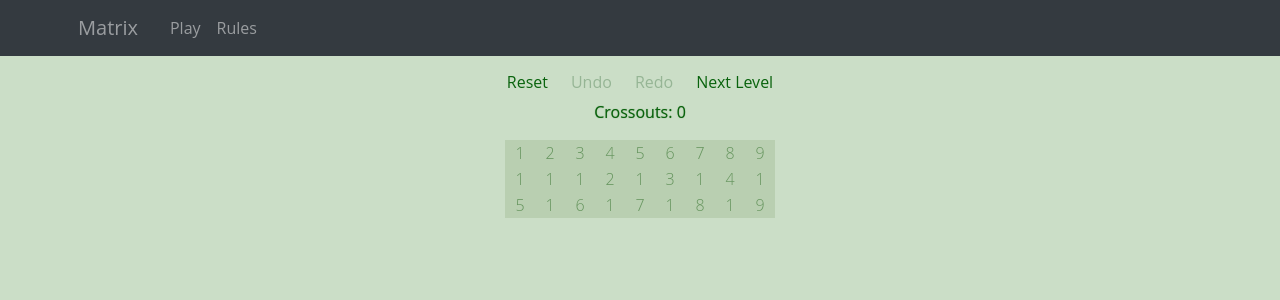
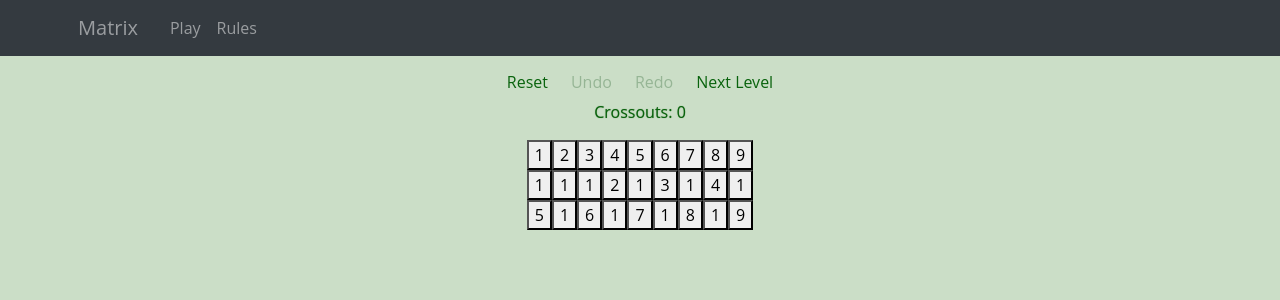
Before and after one commit to OkThought/matrix, a React (Create React App) app: page /game in a window 1280 px wide. Shown: the top 300 px of the page. Built offline with nearby package versions, Linux system fonts and the light colour scheme.

Commit message:
Restructure project hierarchy by function

```diff
--- a/public/index.html
+++ b/public/index.html
@@ -4,7 +4,7 @@
     <meta charset="utf-8">
     <meta name="viewport" content="width=device-width, initial-scale=1, shrink-to-fit=no">
     <!--<link rel="stylesheet" href="https://maxcdn.bootstrapcdn.com/bootstrap/4.0.0/css/bootstrap.min.css" integrity="sha384-Gn5384xqQ1aoWXA+058RXPxPg6fy4IWvTNh0E263XmFcJlSAwiGgFAW/dAiS6JXm" crossorigin="anonymous">-->
-    <title>Matrix</title>
+    <title>GameComponent</title>
   </head>
   <body>
     <noscript>
--- a/src/index.tsx
+++ b/src/index.tsx
@@ -4,9 +4,9 @@ import * as React from 'react';
 import * as ReactDOM from 'react-dom';
 import {BrowserRouter, Link, Route} from "react-router-dom";
 
-import Home from "./components/home";
-import Matrix from "./components/matrix";
-import Rules from "./components/rules";
+import GameComponent from "./modules/game/components/GameComponent";
+import HomeComponent from "./modules/home/components/HomeComponent";
+import Rules from "./modules/rules/components/RulesComponent";
 
 import './styles/styles.sass';
 
@@ -28,8 +28,8 @@ const Index = () => (
         </div>
       </nav>
       <div role="main" className="container">
-        <Route path="/" exact component={Home}/>
-        <Route path="/game/" exact component={Matrix}/>
+        <Route path="/" exact component={HomeComponent}/>
+        <Route path="/game/" exact component={GameComponent}/>
         <Route path="/rules/" exact component={Rules}/>
       </div>
     </div>
--- a/src/components/cell.tsx
+++ b/src/modules/game/components/GameCellComponent.tsx
@@ -8,10 +8,10 @@ interface ICellProps {
   value: string;
 }
 
-class Cell extends Component<ICellProps> {
+class GameCellComponent extends Component<ICellProps> {
   public render() {
     const {selected, crossedOut, onClick, value} = this.props;
-    const buttonClasses = ['Cell'];
+    const buttonClasses = ['GameCellComponent'];
     if (selected) {
       buttonClasses.push('selected');
     }
@@ -29,4 +29,4 @@ class Cell extends Component<ICellProps> {
   }
 }
 
-export default Cell;
+export default GameCellComponent;
--- a/src/components/matrix.tsx
+++ b/src/modules/game/components/GameComponent.tsx
@@ -3,10 +3,10 @@ import {action, computed, observable, observe} from "mobx";
 import {observer} from "mobx-react";
 import * as React from "react";
 
-import Board from "./board";
+import GameFieldComponent from "./GameFieldComponent";
 
 @observer
-class Matrix extends React.Component {
+class GameComponent extends React.Component {
 
   @computed
   private get numbers() {
@@ -113,10 +113,10 @@ class Matrix extends React.Component {
           <p className="scoreText">Crossouts: {this.crossoutsMade}</p>
         </div>
         {/*<div className="overflow-scroll">*/}
-          <Board numbers={this.numbersTable}
-                 previousSelectedNumberRow={this.previousSelectedNumberRow}
-                 previousSelectedNumberCol={this.previousSelectedNumberCol}
-                 onCellClick={(row, col) =>
+          <GameFieldComponent numbers={this.numbersTable}
+                              previousSelectedNumberRow={this.previousSelectedNumberRow}
+                              previousSelectedNumberCol={this.previousSelectedNumberCol}
+                              onCellClick={(row, col) =>
                    this.handleNumberClick(row, col)
                  }/>
         {/*</div>*/}
@@ -245,4 +245,4 @@ function numbersMatch(a?: number, b?: number) {
   return a && b && a + b === BOARD_WIDTH + 1 || a === b;
 }
 
-export default Matrix;
+export default GameComponent;
--- a/src/components/board.tsx
+++ b/src/modules/game/components/GameFieldComponent.tsx
@@ -1,15 +1,15 @@
 import * as React from "react";
 
-import Cell from "./cell";
+import GameCellComponent from "./GameCellComponent";
 
-interface IBoardProps {
+interface GameFieldProps {
   numbers: number[][];
   onCellClick: (row: number, col: number) => void;
   previousSelectedNumberRow?: number;
   previousSelectedNumberCol?: number;
 }
 
-class Board extends React.Component<IBoardProps> {
+class GameFieldComponent extends React.Component<GameFieldProps> {
   get numbers() {
     return this.props.numbers;
   }
@@ -26,10 +26,10 @@ class Board extends React.Component<IBoardProps> {
                 const crossedOut = !selected && theNumber === 0;
                 return (
                   <div className="col-" key={(rowIndex << 10) + colIndex}>
-                    <Cell onClick={() => this.props.onCellClick(rowIndex, colIndex)}
-                          selected={selected}
-                          crossedOut={crossedOut}
-                          value={theNumber.toString()}
+                    <GameCellComponent onClick={() => this.props.onCellClick(rowIndex, colIndex)}
+                                       selected={selected}
+                                       crossedOut={crossedOut}
+                                       value={theNumber.toString()}
                     />
                   </div>
                 );
@@ -42,4 +42,4 @@ class Board extends React.Component<IBoardProps> {
   }
 }
 
-export default Board;
+export default GameFieldComponent;
--- a/src/components/home.tsx
+++ b/src/modules/home/components/HomeComponent.tsx
@@ -1,9 +1,9 @@
 import * as React from "react";
 
-const Home = () => (
+const HomeComponent = () => (
   <div>
     This is a home page :)
   </div>
 );
 
-export default Home;
+export default HomeComponent;
--- a/tslint.json
+++ b/tslint.json
@@ -10,7 +10,8 @@
     "member-ordering": false,
     "trailing-comma": false,
     "object-literal-sort-keys": false,
-    "semicolon": false
+    "semicolon": false,
+    "interface-name": false
   },
   "jsRules": {
     "quotemark": false
```
Also changed, not shown: src/modules/rules/components/RulesComponent.tsx (renamed from src/components/rules.tsx, +7 -7 lines).
